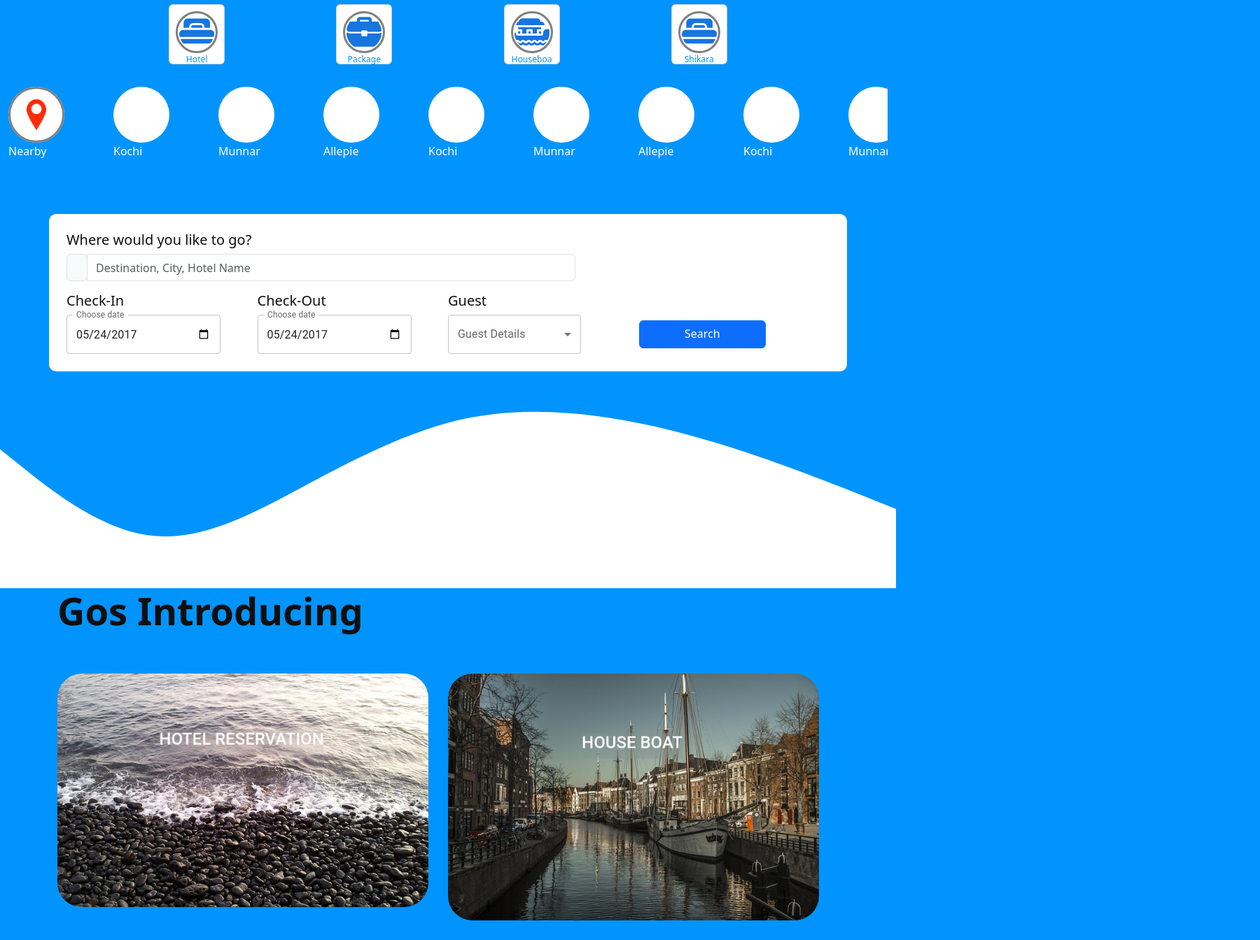
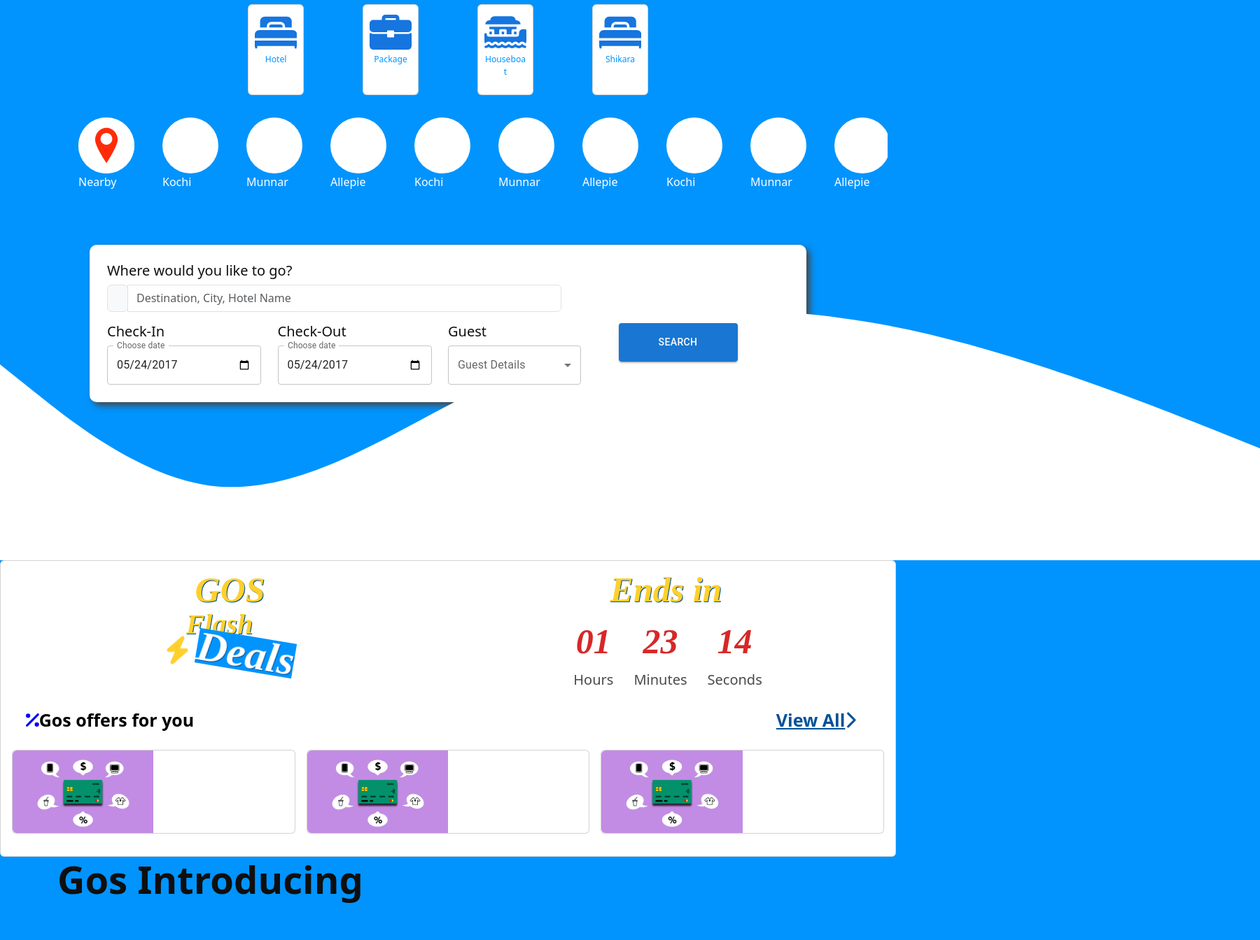
Before and after one commit to SyedNasirr1996/GOS-userscreens, a React (Create React App) app: page / in a window 1280 px wide. Shown: the part 180-1524 px from the top of the page at 70% size, 1800 px wide, since content can reach past the window. Built offline with nearby package versions, Linux system fonts and the light colour scheme; the HTML template or start-up script is replaced by a standard one.

Commit message:
updated codes

```diff
--- a/src/App.js
+++ b/src/App.js
@@ -11,7 +11,6 @@ function App() {
   return (
     <div>
       <Homepage />
-      <Introducing />
     <div className="card text-center">
       <div className="card-body row">
           <div className="col-md-6">
@@ -25,6 +24,7 @@ function App() {
         <Offers />
       </div>
     </div>
+    <Introducing />
     </div>
   );
 }
--- a/src/components/Homepage.js
+++ b/src/components/Homepage.js
@@ -4,8 +4,10 @@ import cardimg2 from "../assets/cardimg2.svg";
 import cardimg3 from "../assets/cardimg3.svg";
 // import "../styles/homepagestyles.css";
 import loc from "../assets/loc.gif";
-import "../components/styles/styless.css";
+// import "../components/styles/styless.css";
+import "./styles/homestyle.css"
 import {
+  Button,
   FormControl,
   InputLabel,
   MenuItem,
@@ -86,7 +88,7 @@ function Homepage() {
         <div className="container d-flex cardss">
           <div
             className="card carditemm col-xs-2"
-            style={{ width: "5rem", height: "5.4rem" }}
+            style={{ width: "5rem", height: "5.4rem", padding: "15px" }}
           >
             <img src={cardimg1} className="card-img-top" alt="..." />
             <div className="card-body cardcont">
@@ -95,7 +97,7 @@ function Homepage() {
           </div>
           <div
             className="card carditemm col-xs-2"
-            style={{ width: "5rem", height: "5.4rem" }}
+            style={{ width: "5rem", height: "5.4rem", padding: "15px" }}
           >
             <img src={cardimg2} className="card-img-top" alt="..." />
             <div className="card-body cardcont">
@@ -103,8 +105,8 @@ function Homepage() {
             </div>
           </div>
           <div
-            className="card carditemm"
-            style={{ width: "5rem", height: "5.4rem" }}
+            className="card carditemm col-xs-2"
+            style={{ width: "5rem", height: "5.4rem", padding: "15px" }}
           >
             <img src={cardimg3} className="card-img-top" alt="..." />
             <div className="card-body cardcont">
@@ -112,8 +114,8 @@ function Homepage() {
             </div>
           </div>
           <div
-            className="card carditemm"
-            style={{ width: "5rem", height: "5.4rem" }}
+            className="card carditemm col-xs-2"
+            style={{ width: "5rem", height: "5.4rem", padding: "15px" }}
           >
             <img src={cardimg1} className="card-img-top" alt="..." />
             <div className="card-body cardcont">
@@ -125,45 +127,45 @@ function Homepage() {
           <div class="container-fluid">
             <div class="scrolling-wrapper row flex-row flex-nowrap mt-4 pb-4 pt-2">
               <div class="col-5 scrollcard">
-                <div class="card card-block cardd-1">
-                  <img src={loc} style={{borderRadius:"50px"}} alt="location"></img>
+                <div class="card card-block card-1">
+                  <img src={loc} style={{borderRadius:"50px"}}></img>
                 </div>
                 <p className="textpos">Nearby</p>
               </div>
               <div class="col-5 scrollcard">
-                <div class="card card-block cardd-2"></div>
+                <div class="card card-block card-2"></div>
                 <p className="textpos">Kochi</p>
               </div>
               <div class="col-5 scrollcard">
-                <div class="card card-block cardd-3"></div>
+                <div class="card card-block card-3"></div>
                 <p className="textpos">Munnar</p>
               </div>
               <div class="col-5 scrollcard">
-                <div class="card card-block cardd-4"></div>
+                <div class="card card-block card-4"></div>
                 <p className="textpos">Allepie</p>
               </div>
               <div class="col-5 scrollcard">
-                <div class="card card-block cardd-5"></div>
+                <div class="card card-block card-5"></div>
                 <p className="textpos">Kochi</p>
               </div>
               <div class="col-5 scrollcard">
-                <div class="card card-block cardd-6"></div>
+                <div class="card card-block card-6"></div>
                 <p className="textpos">Munnar</p>
               </div>
               <div class="col-5 scrollcard">
-                <div class="card card-block cardd-7"></div>
+                <div class="card card-block card-7"></div>
                 <p className="textpos">Allepie</p>
               </div>
               <div class="col-5 scrollcard">
-                <div class="card card-block cardd-8"></div>
+                <div class="card card-block card-8"></div>
                 <p className="textpos">Kochi</p>
               </div>
               <div class="col-5 scrollcard">
-                <div class="card card-block cardd-9"></div>
+                <div class="card card-block card-9"></div>
                 <p className="textpos">Munnar</p>
               </div>
               <div class="col-5 scrollcard">
-                <div class="card card-block cardd-10"></div>
+                <div class="card card-block card-10"></div>
                 <p className="textpos">Allepie</p>
               </div>
               <div class="col-5 scrollcard">
@@ -173,9 +175,11 @@ function Homepage() {
             </div>
           </div>
         </div>
+
+        <div>
         <div
           className="grid-layouts container boxcont"
-          style={{ padding: "25px" }}
+          style={{ padding: "25px", width:"80%",marginTop:"0%", zIndex:"1"}}
         >
           <div className="row firstcon">
             <h5>Where would you like to go?</h5>
@@ -204,7 +208,7 @@ function Homepage() {
             </div>
           </div>
           <div className="row">
-            <div className="col-md-3">
+            <div className="col-sm-3 col-xs-3">
               <h5>Check-In</h5>
               <TextField
                 id="date"
@@ -217,7 +221,7 @@ function Homepage() {
                 }}
               />
             </div>
-            <div className="col-md-3">
+            <div className="col-sm-3 col-xs-3">
               <h5>Check-Out</h5>
               <TextField
                 id="date"
@@ -230,7 +234,7 @@ function Homepage() {
                 }}
               />
             </div>
-            <div className="col-md-3">
+            <div className="col-sm-3">
               <h5>Guest</h5>
               <FormControl
                 sx={{ m: 0, minWidth: 80 }}
@@ -257,21 +261,19 @@ function Homepage() {
                 </Select>
               </FormControl>
             </div>
-            <div
-              className="col-md-2 btn btn-primary"
-              style={{ height: "40px", marginTop: "40px" }}
-            >
-              Search
+            <div className="col-sm-3">
+              <Button variant="contained" className="srchbtn">Search</Button>
             </div>
           </div>
         </div>
-        <svg xmlns="http://www.w3.org/2000/svg" viewBox="0 0 1440 320">
+        <svg xmlns="http://www.w3.org/2000/svg" viewBox="0 0 1440 320" className="wavy">
           <path
             fill="#ffff"
             fill-opacity="1"
             d="M0,96L40,128C80,160,160,224,240,234.7C320,245,400,203,480,160C560,117,640,75,720,53.3C800,32,880,32,960,42.7C1040,53,1120,75,1200,101.3C1280,128,1360,160,1400,176L1440,192L1440,320L1400,320C1360,320,1280,320,1200,320C1120,320,1040,320,960,320C880,320,800,320,720,320C640,320,560,320,480,320C400,320,320,320,240,320C160,320,80,320,40,320L0,320Z"
           ></path>
         </svg>
+        </div>
       </section>
     </div>
   );
--- a/src/components/Offers.js
+++ b/src/components/Offers.js
@@ -58,24 +58,23 @@ function Offers() {
                     alt="..."
                   />
                 </div>
-                <div className="col-md-6 col-sm-6 text-left">
+                {/* <div className="col-md-6 col-sm-6 text-left">
                   <div className="card-body">
                     <h5 className="card-title">{val.titel}</h5>
                     <p className="card-text card-desc">{val.desc}</p>
                   </div>
-                </div>
-                <div className="card-text">
+                </div> */}
+                {/* <div className="card-text">
                   <div className="text-muted row">
                     <span className="code-clr col-md-4 col-sm-12">Copy Code :</span>
                     <span className="coup col-md-4 col-sm-12">
                       {val.coupen}
                     </span>
                     <span className="col-md-4 col-sm-12">
-                      {/* <i className="fa-solid fa-clone"></i> */}
                       <FontAwesomeIcon icon={faClone} />
                     </span>
                   </div>
-                </div>
+                </div> */}
               </div>
             </div>
           );
--- a/src/components/styles/Style.css
+++ b/src/components/styles/Style.css
@@ -1,162 +1,180 @@
-body {
-  background: #eee;
-
+.loginbutton {
+  display: flex;
+  justify-content: end;
+  padding-top: 2%;
+  padding-right: 2%;
+  border-color: white;
+  border-width: 2px;
+}
+.srchbtn{
+  height: 55px;
+  width: 170px;
+}
+.BottomNav {
+  display: none;
 }
 
-.single-intro {
-  position: relative;
-  overflow: hidden;
-}
-.intro-img {
-  -webkit-transition: all 0.5s;
-  -moz-transition: all 0.5s;
-  -ms-transition: all 0.5s;
-  -o-transition: all 0.5s;
-  transition: all 0.5s;
-}
-.intro-text {
-  position: absolute;
-  bottom: 0;
-  padding: 10px;
-  width: 95%;
-  /* background:rgba(0, 0, 0, 0.7); */
-  color: black;
-  -webkit-transform: translateY(100%);
-  -moz-transform: translateY(100%);
-  -ms-transform: translateY(100%);
-  -o-transform: translateY(100%);
-  transform: translateY(100%);
-  -webkit-transition: all.5s ease-out;
-  -moz-transition: all.5s ease-out;
-  -ms-transition: all.5s ease-out;
-  -o-transition: all.5s ease-out;
-  transition: all.5s ease-out;
-  /* display: flex !important;
-    flex-direction: row !important; */
-  background-color: #fff;
-  /* background-color: #fff; */
-  margin-left: 0.5px !important;
-}
-.intro-text p {
-  text-align: justify;
-}
-.single-intro:hover .intro-text {
-  -webkit-transform: translateY(0);
-  -moz-transform: translateY(0);
-  -ms-transform: translateY(0);
-  -o-transform: translateY(0);
-  transform: translateY(0);
+@media only screen and (max-width: 400px) {
+  .BottomNav {
+    display: block;
+    position: fixed;
+    left: 0;
+    bottom: 0;
+    width: 100%;
+    z-index: 5;
+    color: white;
+    text-align: center;
+  }
 }
 
-.single-intro:hover.intro-img {
-  -webkit-transform: scale(1.15);
-  -moz-transform: scale(1.15);
-  -ms-transform: scale(1.15);
-  -o-transform: scale(1.15);
-  transform: scale(1.15);
+.wavy {
+  margin-top: -200px;
+  height: 400px;
+}
+@media only screen and (max-width: 1200px) {
+  .wavy {
+    display: none;
+  }
 }
 
-.grayscale {
-  -webkit-filter: brightness(1.1) grayscale(100%) contrast(90%);
-  -moz-filter: brightness(1.1) grayscale(100%) contrast(90%);
-  filter: brightness(1.1) grayscale(100%);
+.cardss {
+  justify-content: center;
+  justify-content: space-evenly;
+  margin-top: 5%;
+  padding-inline: 200px;
+}
+@media only screen and (max-width: 1010px) {
+  .cardss {
+    padding-inline: 0px;
+  }
 }
 
-.card {
-  /* position: relative;
-    height: auto;
-    max-width: fit-content;
-    border: solid gray !important;
-    border-radius: 30px !important; */
-  /* max-width: fit-content; */
+.carditemm {
+  height: fit-content;
+  padding: 9px;
+  text-align: center;
+  height: 130px;
 }
 
-.card-text {
-  position: absolute;
-  top: 50%;
-  left: 50%;
-  transform: translate(-50%, -50%);
-  text-align: center;
-  /* background: transparent; */
-  color: #ffffff;
-  font: normal normal normal 32px/62px Roboto;
-  letter-spacing: 0px;
-  text-transform: uppercase;
-  opacity: 1;
-  /* margin-top: 20px;
-    margin-left: 40px !important; */
-  background-color: rgb(0, 0, 0); /* Fallback color */
-  background-color: rgba(0, 0, 0, 0.4); /* Black w/opacity/see-through */
-  backdrop-filter: blur(15px);
-}
-.card img {
-  padding: 3%;
-  border-radius: 30px;
-  max-width: 100%;
-  position: relative;
-  border: solid gray;
+.cardcont {
+  display: contents;
 }
 
-/* .card1 {
-    position: relative;
-    height: auto;
-    max-width: fit-content;
-    border: solid gray;
-max-width: fit-content;
-} */
-
-.card-text1 {
-  position: absolute;
-  top: 25%;
-  left: 45%;
-  transform: translate(-50%, -50%);
-  text-align: center;
-  /* background: transparent; */
-  color: #ffffff;
-  font: normal normal normal 32px/62px Roboto;
-  letter-spacing: 0px;
-  text-transform: uppercase;
-  opacity: 1;
-  margin-top: 15px;
-  margin-left: 12px;
-  /* background-color: rgb(0,0,0); Fallback color */
-  /* background-color: rgba(0,0,0, 0.4); Black w/opacity/see-through */
-  backdrop-filter: blur(20px);
+.boxcont {
+  background-color: white;
+  margin-top: 3%;
+  margin-bottom: 2%;
+  border-radius: 10px;
+  border: 2px lightgray;
+  padding: 10px;
+  float: none;
+  box-shadow: 5px 5px 10px #474646;
 }
-.intro-img {
-  border-radius: 35px;
-  width: 95%;
+.firstcon {
+  text-align: initial;
 }
 
-.hover01 figure img {
-  padding: 2%;
-  -webkit-transform: scale(1.1);
-  transform: scale(1);
-  -webkit-transition: 0.3s ease-in-out;
-  transition: 0.3s ease-in-out;
-  /* padding: 0%; */
+/* ===== */
+
+.textpos {
+  margin-right: 70px;
+  color: #fff;
 }
-.hover01 figure:hover img {
-  -webkit-transform: scale(1.1);
-  transform: scale(1.1);
-  padding: 0%;
+.scrollcard {
+  width: 150px;
 }
-.img {
-  border: solid gray;
-  border-radius: 30px;
+
+.scrolling-wrapper {
+  overflow-x: scroll;
+  padding-inline: 100px;
 }
-.container {
-  position: relative;
+@media only screen and (max-width: 1010px) {
+  .scrolling-wrapper {
+    padding-inline: 0px;
+  }
 }
-.card-text1 {
-  position: absolute;
-  top: 25%;
-  left: 45%;
-  transform: translate(-50%, -50%);
-  text-align: center;
+
+.scrolling-wrapper::-webkit-scrollbar {
+  display: none;
 }
-@media only screen and (max-width: 350px) {
-    .container{
 
-    }
-  }
+body {
+  background-color: #0194fe;
+  color: #0f0f0f;
+  font-family: "system-ui";
+}
+.bodypart {
+  background-color: #0194fe;
+  color: #0f0f0f;
+  font-family: "system-ui";
+}
+
+h1 {
+  font-weight: 700;
+  font-size: 3.4em;
+}
+
+.subtitle {
+  font-size: 1.25em;
+  opacity: 0.65;
+}
+
+.card-block {
+  height: 80px;
+  width: 80px;
+  background-color: #fff;
+  border: none;
+  background-position: center;
+  background-size: cover;
+  transition: all 0.2s ease-in-out !important;
+  border-radius: 800px;
+  justify-content: space-evenly;
+  /* &:hover {
+    transform: translateY(-5px);
+    box-shadow: none;
+    opacity: 0.9;
+  } */
+}
+
+.card-1 {
+  background-color: white;
+  background-size: 77px;
+}
+
+.card-2 {
+  background-color: white;
+}
+
+.card-3 {
+  background-color: white;
+}
+
+.card-4 {
+  background-color: white;
+}
+
+.card-5 {
+  background-color: white;
+}
+
+.card-6 {
+  background-color: white;
+}
+
+.card-7 {
+  background-color: white;
+}
+
+.card-8 {
+  background-color: white;
+}
+
+.card-9 {
+  background-color: white;
+}
+
+.card-10 {
+  background-color: white;
+}
+
+/* ======= */
--- /dev/null
+++ b/src/components/styles/homestyle.css
@@ -0,0 +1,149 @@
+.loginbutton {
+    display: flex;
+    justify-content: end;
+    padding-top: 2%;
+    padding-right: 2%;
+    border-color: white;
+    border-width: 2px;
+  }
+
+  .cardss {
+    justify-content: center !important;
+    justify-content: space-evenly !important;
+    margin-top: 5% !important;
+  }
+
+  .carditemm {
+    height: fit-content !important;
+    padding: 9px !important;
+    text-align: center !important;
+    height: 130px !important;
+  }
+
+  .cardcont {
+    display: contents !important;
+  }
+
+  .boxcont {
+    background-color: white !important;
+    margin-top: 3% !important;
+    margin-bottom: 2% !important;
+    border-radius: 10px !important;
+  }
+  .firstcon {
+    text-align: initial !important;
+  }
+  .imgup{
+      animation: float 2s infinite alternate-reverse ease-in-out;
+      outline: none;
+      width: 1px;
+  }
+
+  /* ===== */
+
+  .textpos {
+    margin-right: 45px !important;
+    color: #fff !important;
+  }
+  .scrollcard {
+    width: 120px !important;
+  }
+
+  .scrolling-wrapper {
+    overflow-x: scroll;
+
+  }
+  .scrolling-wrapper::-webkit-scrollbar{
+      display: none;
+  }
+
+
+
+  body {
+    background-color: #0194fe;
+    color: #0f0f0f;
+    font-family: "system-ui";
+  }
+
+
+  h1 {
+    font-weight: 700;
+    font-size: 3.4em;
+  }
+
+  .subtitle {
+    font-size: 1.25em;
+    opacity: 0.65;
+  }
+
+  .card-block {
+    height: 80px !important;
+    width: 80px !important;
+    background-color: #fff !important;
+    border: none !important;
+    background-position: center !important;
+    background-size: cover !important;
+    transition: all 0.2s ease-in-out !important;
+    border-radius: 800px !important;
+    /* &:hover {
+      transform: translateY(-5px);
+      box-shadow: none;
+      opacity: 0.9;
+    } */
+  }
+
+  .boxmain {
+    height: 80px !important;
+    width: 80px !important;
+    background-color: #fff !important;
+    border: none !important;
+    background-position: center !important;
+    background-size: cover !important;
+    transition: all 0.2s ease-in-out !important;
+    border-radius: 800px !important;
+  }
+
+  .cardd1 {
+    background-color: white !important;
+    background-size: 77px !important;
+    border-radius: 80px !important;
+  }
+
+  .cardd-2 {
+    background-color: white !important;
+  }
+
+  .card-3 {
+    background-color: white !important;
+  }
+
+  .card-4 {
+    background-color: white !important;
+  }
+
+  .card-5 {
+    background-color: white !important;
+  }
+
+  .card-6 {
+    background-color: white !important;
+  }
+
+  .card-7 {
+    background-color: white !important;
+  }
+
+  .card-8 {
+    background-color: white !important;
+  }
+
+  .card-9 {
+    background-color: white !important;
+  }
+
+  .card-10 {
+    background-color: white !important;
+  }
+
+
+  /* ======= */
--- a/src/components/styles/styless.css
+++ /dev/null
@@ -1,142 +0,0 @@
-.loginbutton {
-    display: flex;
-    justify-content: end;
-    padding-top: 2%;
-    padding-right: 2%;
-    border-color: white;
-    border-width: 2px;
-  }
-
-  .cardss {
-    justify-content: center;
-    justify-content: space-evenly;
-    margin-top: 5%;
-  }
-
-  .carditemm {
-    height: fit-content;
-    padding: 9px;
-    text-align: center;
-    height: 130px;
-  }
-
-  .cardcont {
-    display: contents;
-  }
-
-  .boxcont {
-    background-color: white;
-    margin-top: 3%;
-    margin-bottom: 2%;
-    border-radius: 10px;
-  }
-  .firstcon {
-    text-align: initial;
-  }
-  .imgup{
-      animation: float 2s infinite alternate-reverse ease-in-out;
-      outline: none;
-      width: 1px;
-  }
-
-  @keyframes float {
-      0%{
-          bottom: 0px;
-      }
-      100% {
-          bottom: 40px;
-      }
-  }
-  /* ===== */
-
-  .textpos {
-    margin-right: 45px;
-    color: #fff;
-  }
-  .scrollcard {
-    width: 150px;
-  }
-
-  .scrolling-wrapper {
-    overflow-x: scroll;
-
-  }
-  .scrolling-wrapper::-webkit-scrollbar{
-      display: none;
-  }
-
-  body {
-    background-color: #0194fe;
-    color: #0f0f0f;
-    font-family: "system-ui";
-  }
-
-
-  h1 {
-    font-weight: 700;
-    font-size: 3.4em;
-  }
-
-  .subtitle {
-    font-size: 1.25em;
-    opacity: 0.65;
-  }
-
-  .cardblock {
-    height: 80px;
-    width: 80px;
-    background-color: #fff !important;
-    border: none;
-    background-position: center;
-    background-size: cover;
-    transition: all 0.2s ease-in-out !important;
-    border-radius: 800px;
-    /* &:hover {
-      transform: translateY(-5px);
-      box-shadow: none;
-      opacity: 0.9;
-    } */
-  }
-
-  .card-1 {
-    background-color: white;
-    background-size: 77px;
-  }
-
-  .card-2 {
-    background-color: white;
-  }
-
-  .card-3 {
-    background-color: white;
-  }
-
-  .card-4 {
-    background-color: white;
-  }
-
-  .card-5 {
-    background-color: white;
-  }
-
-  .card-6 {
-    background-color: white;
-  }
-
-  .card-7 {
-    background-color: white;
-  }
-
-  .card-8 {
-    background-color: white;
-  }
-
-  .card-9 {
-    background-color: white;
-  }
-
-  .card-10 {
-    background-color: white;
-  }
-
-  /* ======= */
```
Also changed, not shown: src/components/Introducing.js (+6 -6 lines), 1 other file (tests, documents, lock files or other folders).
